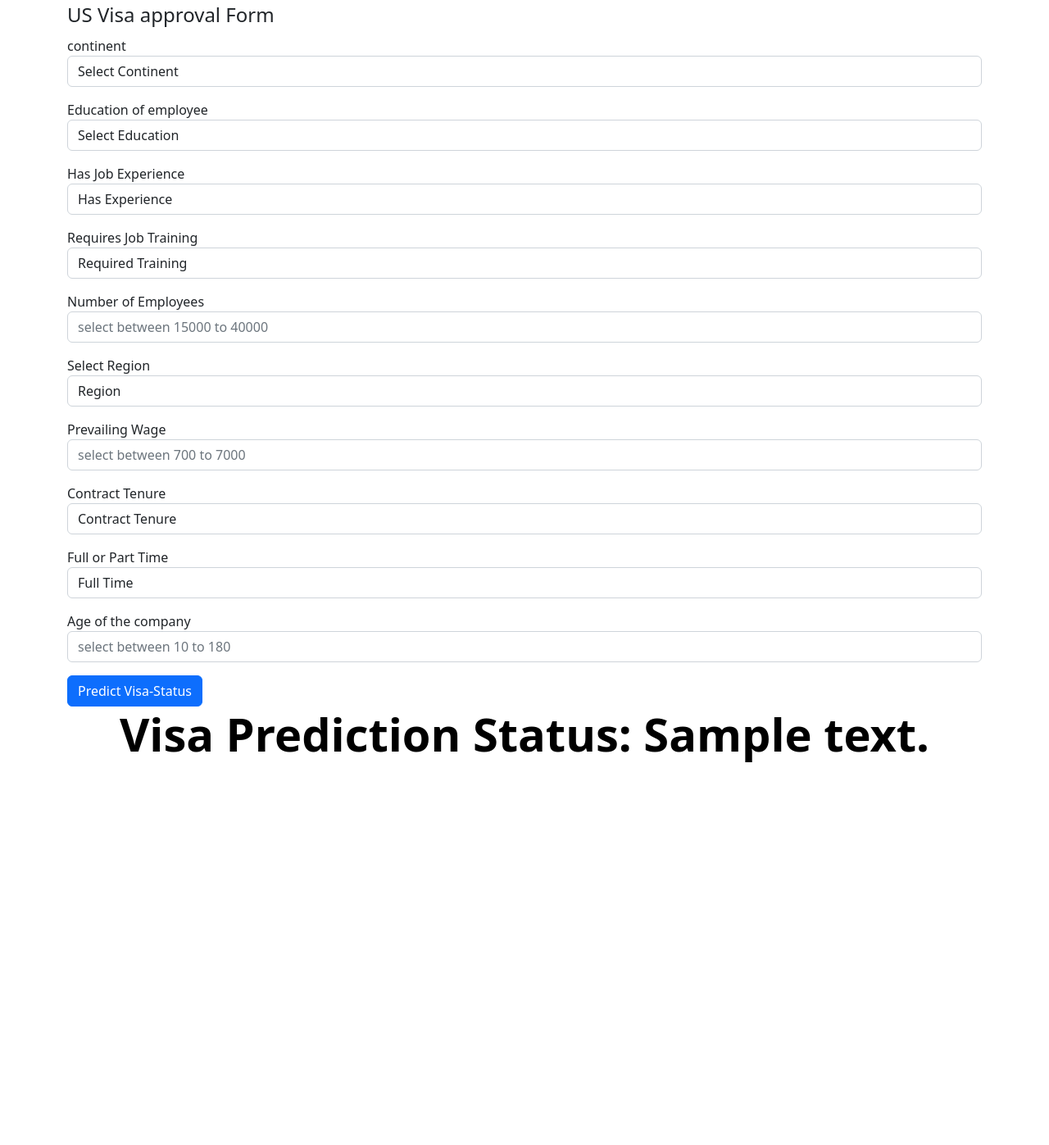
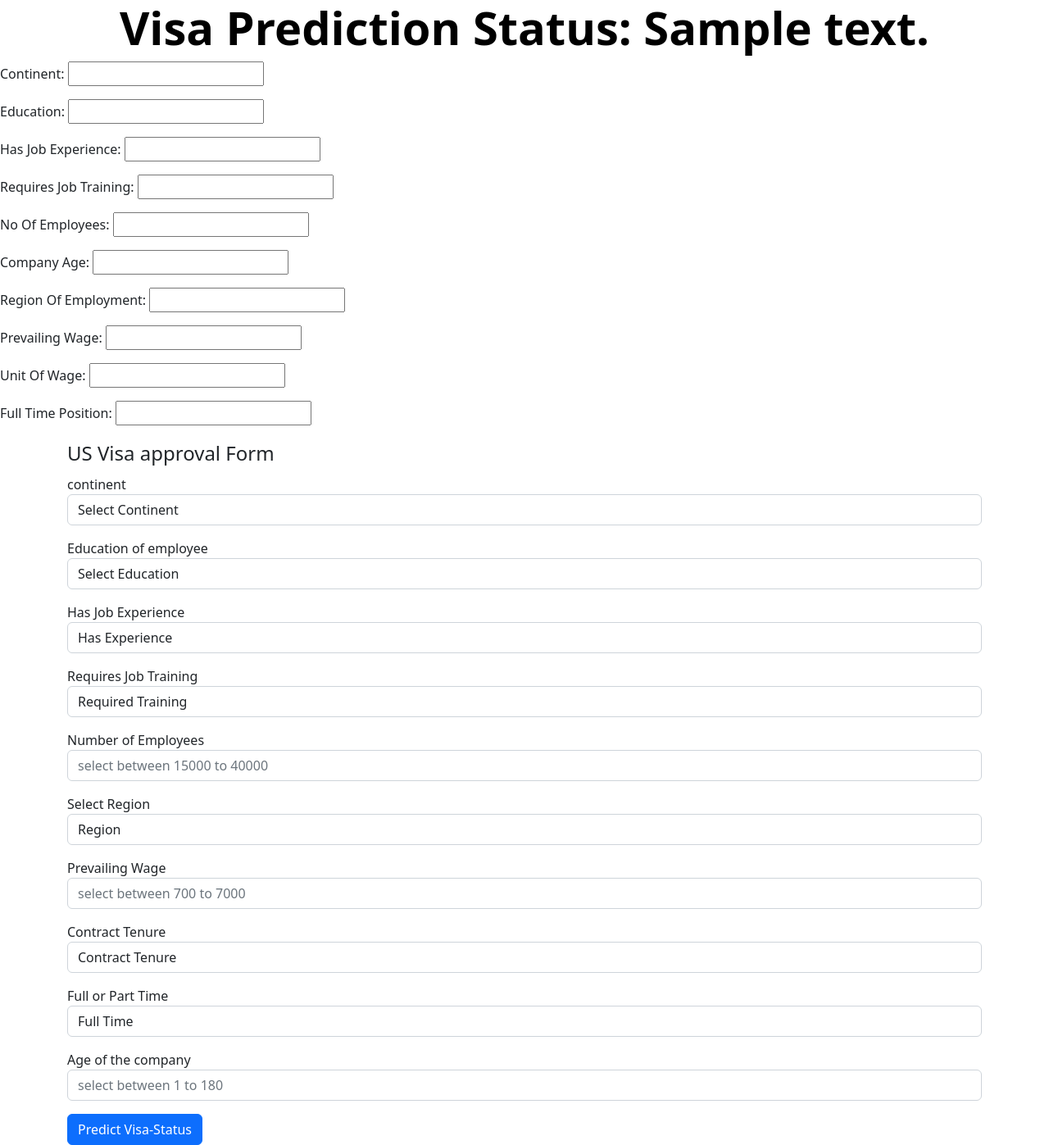
Before and after one commit to rabingit/US-Visa-Approval-Prediction, a FastAPI app: template templates/usvisa.html in a window 1280 px wide. Shown: the whole page at 82% size. Before the commit the page ends 930 px from the top, so only its background shows below. Run offline with FastAPI, Linux system fonts and the light colour scheme; the template is opened without the code that fills it: most values are stand-ins (such as "Sample title", 1, 10 or a date in 2020); form fields are guessed from the names that the template uses; parts of the project's set-up code (start-up, migrations or seed data) failed here and were passed over; some libraries are stand-ins or nearby versions.

Commit message:
modification

```diff
--- a/app.py
+++ b/app.py
@@ -81,7 +81,10 @@ async def trainRouteClient():
 async def predictRouteClient(request: Request):
     try:
         form = DataForm(request)
+
+
         await form.get_usvisa_data()
+
 
         usvisa_data = USvisaData(
                                 continent= form.continent,
@@ -108,9 +111,11 @@ async def predictRouteClient(request: Request):
         else:
             status = "Visa Not-Approved"
 
+
+
         return templates.TemplateResponse(
             "usvisa.html",
-            {"request": request, "context": status},
+            {"request": request, "context": status, 'form': form},
         )
 
     except Exception as e:
--- a/templates/usvisa.html
+++ b/templates/usvisa.html
@@ -8,6 +8,26 @@
     <link href="https://cdn.jsdelivr.net/npm/bootstrap@5.2.1/dist/css/bootstrap.min.css" rel="stylesheet" integrity="sha384-iYQeCzEYFbKjA/T2uDLTpkwGzCiq6soy8tYaI1GyVh/UjpbCx/TYkiZhlZB6+fzT" crossorigin="anonymous">
   </head>
   <body>
+    <div class="text-center text-black">
+      <h2 class="display-4 fw-bolder">Visa Prediction Status: {{context}} </h2>
+    </div>
+
+
+    {% if form %}
+      <div>
+      <p>Continent: {{ form.continent }}</p>
+      <p>Education: {{ form.education_of_employee }}</p>
+      <p>Has Job Experience: {{ form.has_job_experience }}</p>
+      <p>Requires Job Training: {{ form.requires_job_training }}</p>
+      <p>No Of Employees: {{ form.no_of_employees }}</p>
+      <p>Company Age: {{ form.company_age }}</p>
+      <p>Region Of Employment: {{ form.region_of_employment }}</p>
+      <p>Prevailing Wage: {{ form.prevailing_wage }}</p>
+      <p>Unit Of Wage: {{ form.unit_of_wage }}</p>
+      <p>Full Time Position: {{ form.full_time_position }}</p>
+      </div>
+    {% endif %}
+
 
     <section>
         <div class="container-fluid">
@@ -102,7 +122,7 @@
 
                       <div class="mb-3">
                         <label for="company_age">Age of the company</label>
-                        <input type="number" class="form-control" id="company_age" name="company_age" min="15" max="180" placeholder="select between 10 to 180" required="required">
+                        <input type="number" class="form-control" id="company_age" name="company_age" min="1" max="180" placeholder="select between 1 to 180" required="required">
                       </div>
 
                         <input class="btn btn-primary" type="submit" value="Predict Visa-Status" required />
@@ -110,9 +130,7 @@
 
                 </form>
             </div>
-            <div class="text-center text-black">
-                <h2 class="display-4 fw-bolder">Visa Prediction Status: {{context}} </h2>
-            </div>
+
         </div>
     </section>
     <script src="https://code.jquery.com/jquery-3.2.1.js"></script>
```
Also changed, not shown: 1 other file.
